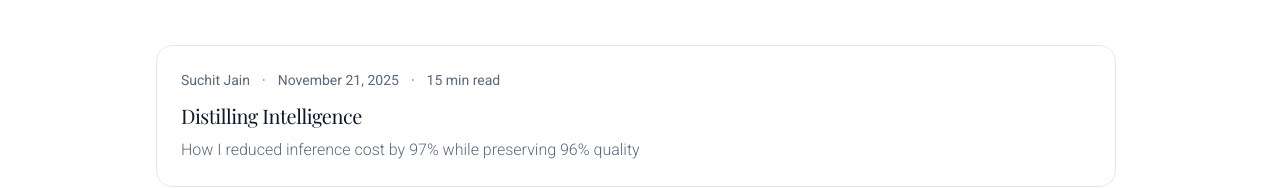
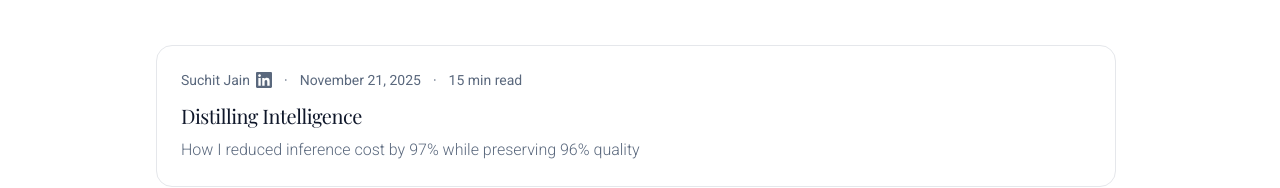
Before and after one commit to suchitj2702/algo-irl-frontend, a React (Vite) app: page /engineering-notes in a window 1280 px wide. Shown: the part 285-473 px from the top of the page. Built offline with nearby package versions, Linux system fonts and the light colour scheme; no server answers.

Commit message:
Add linkedin link in the blog

```diff
--- a/src/components/engineering-notes/DistillingIntelligencePage.tsx
+++ b/src/components/engineering-notes/DistillingIntelligencePage.tsx
@@ -7,6 +7,7 @@
 import type { Components } from 'react-markdown';
 import { engineeringNotes } from './EngineeringNotesPage';
 import { TableOfContents, parseTableOfContents } from './TableOfContents';
+import { LinkedInIcon } from '../icons/LinkedInIcon';
 
 const noteData = engineeringNotes['distilling-intelligence'];
 
@@ -177,8 +178,21 @@
                 {noteData.subtitle}
               </p>
             </div>
-            <div className="flex flex-wrap justify-center gap-4 text-sm text-content-muted">
-              <span>{noteData.author}</span>
+            <div className="flex flex-wrap justify-center items-center gap-4 text-sm text-content-muted">
+              <div className="flex items-center gap-1.5">
+                <span>{noteData.author}</span>
+                {noteData.linkedinUrl && (
+                  <a
+                    href={noteData.linkedinUrl}
+                    target="_blank"
+                    rel="noopener noreferrer"
+                    className="text-content-muted hover:text-primary transition-colors"
+                    aria-label="Connect on LinkedIn"
+                  >
+                    <LinkedInIcon className="w-4 h-4" />
+                  </a>
+                )}
+              </div>
               <span>·</span>
               <span>{noteData.publishedOn}</span>
               <span>·</span>
--- a/src/components/engineering-notes/EngineeringNotesPage.tsx
+++ b/src/components/engineering-notes/EngineeringNotesPage.tsx
@@ -1,10 +1,12 @@
 import { Link } from 'react-router-dom';
+import { LinkedInIcon } from '../icons/LinkedInIcon';
 
 export interface EngineeringNote {
   slug: string;
   title: string;
   subtitle: string;
   author: string;
+  linkedinUrl?: string;
   publishedOn: string;
   readingTimeMinutes: number;
 }
@@ -15,6 +17,7 @@
     title: 'Distilling Intelligence',
     subtitle: 'How I reduced inference cost by 97% while preserving 96% quality',
     author: 'Suchit Jain',
+    linkedinUrl: 'https://www.linkedin.com/in/suchit-jain/',
     publishedOn: 'November 21, 2025',
     readingTimeMinutes: 15
   }
@@ -45,7 +48,20 @@
               <article className="rounded-xl sm:rounded-2xl border border-outline-subtle/40 bg-white p-4 sm:p-6 transition-all hover:border-primary/40 hover:shadow-lg">
                 <div className="space-y-2 sm:space-y-3">
                   <div className="flex flex-wrap items-center gap-2 sm:gap-3 text-xs sm:text-sm text-content-muted">
-                    <span>{note.author}</span>
+                    <div className="flex items-center gap-1.5">
+                      <span>{note.author}</span>
+                      {note.linkedinUrl && (
+                        <a
+                          href={note.linkedinUrl}
+                          target="_blank"
+                          rel="noopener noreferrer"
+                          className="text-content-muted hover:text-primary transition-colors"
+                          aria-label="Connect on LinkedIn"
+                        >
+                          <LinkedInIcon className="w-3.5 h-3.5 sm:w-4 sm:h-4" />
+                        </a>
+                      )}
+                    </div>
                     <span>·</span>
                     <span>{note.publishedOn}</span>
                     <span>·</span>
--- /dev/null
+++ b/src/components/icons/LinkedInIcon.tsx
@@ -0,0 +1,17 @@
+interface LinkedInIconProps {
+  className?: string;
+}
+
+export function LinkedInIcon({ className = '' }: LinkedInIconProps) {
+  return (
+    <svg
+      xmlns="http://www.w3.org/2000/svg"
+      viewBox="0 0 24 24"
+      fill="currentColor"
+      className={className}
+      aria-hidden="true"
+    >
+      <path d="M20.447 20.452h-3.554v-5.569c0-1.328-.027-3.037-1.852-3.037-1.853 0-2.136 1.445-2.136 2.939v5.667H9.351V9h3.414v1.561h.046c.477-.9 1.637-1.85 3.37-1.85 3.601 0 4.267 2.37 4.267 5.455v6.286zM5.337 7.433c-1.144 0-2.063-.926-2.063-2.065 0-1.138.92-2.063 2.063-2.063 1.14 0 2.064.925 2.064 2.063 0 1.139-.925 2.065-2.064 2.065zm1.782 13.019H3.555V9h3.564v11.452zM22.225 0H1.771C.792 0 0 .774 0 1.729v20.542C0 23.227.792 24 1.771 24h20.451C23.2 24 24 23.227 24 22.271V1.729C24 .774 23.2 0 22.222 0h.003z" />
+    </svg>
+  );
+}
```
Also changed, not shown: 2 other files (tests, documents, lock files or other folders).
